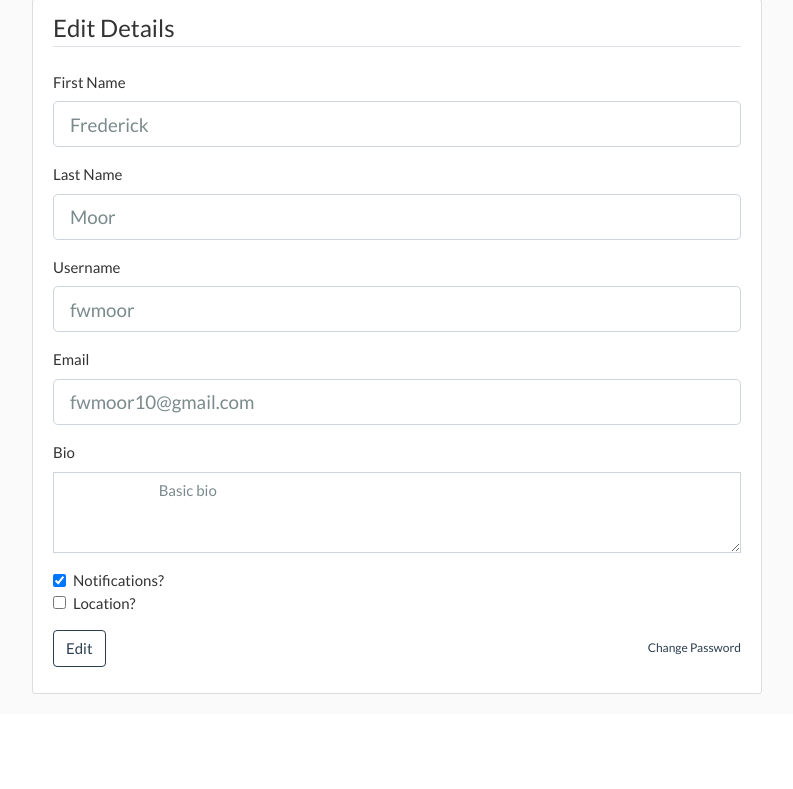
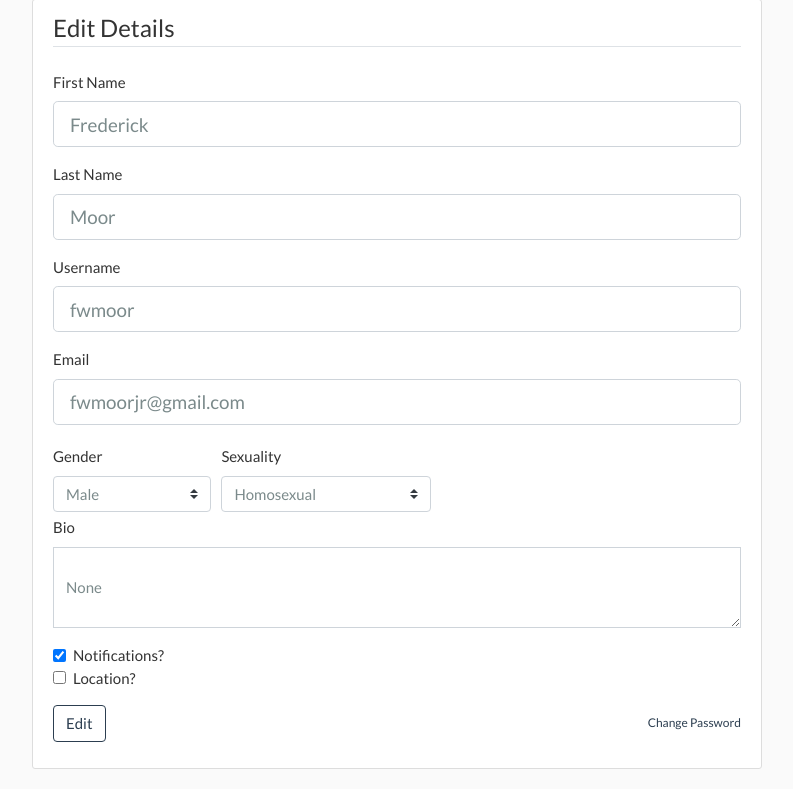
Before and after one commit to FWMoor/Matcha, a Flask app: page /user/profile/edit in a window 1280 px wide. Shown: the part 102-891 px from the top of the page, without its empty margins (243-1036 px from the left). Before the commit the page ends 796 px from the top, so only its background shows below. Run offline with Flask 2, Linux system fonts and the light colour scheme; a user stored in the database is signed in; data comes from the database, SQL or seed files in the repository; some libraries are stand-ins or nearby versions.

Commit message:
gender and sexuality added

```diff
--- a/matcha/db.py
+++ b/matcha/db.py
@@ -48,11 +48,6 @@
 		notification TEXT NOT NULL
 	);""")
 	con.commit()
-	cur.execute("""CREATE TABLE IF NOT EXISTS preferences (
-		id INTEGER PRIMARY KEY AUTOINCREMENT,
-		preference TEXT NOT NULL
-	);""")
-	con.commit()
 	cur.execute("""CREATE TABLE IF NOT EXISTS photos (
 		id INTEGER PRIMARY KEY AUTOINCREMENT,
 		userId INTEGER NOT NULL,
@@ -69,9 +64,9 @@
 		password TEXT NOT NULL,
 		verify TEXT,
 		banned INTEGER NOT NULL DEFAULT 0,
-		gender INTEGER NOT NULL DEFAULT 0,
+		gender TEXT,
 		bio TEXT,
-		preference INTEGER NOT NULL DEFAULT 0,
+		sexuality TEXT DEFAULT 'S',
 		tags TEXT,
 		location TEXT,
 		notifications INTERGER NOT NULL DEFAULT 1,
--- a/matcha/static/main.css
+++ b/matcha/static/main.css
@@ -113,3 +113,7 @@
 	justify-content: center;
 	text-align: center;
 }
+
+.info-heads {
+	margin-bottom: 0.1rem !important;
+}
--- a/matcha/users/routes.py
+++ b/matcha/users/routes.py
@@ -25,7 +25,10 @@
 	cur.execute("SELECT * FROM users WHERE NOT id=?", [id])
 	tot = cur.fetchall()
 	total = len(tot)
-	fame = (likes + matches) / total * 5
+	if (total > 0):
+		fame = (likes + matches) / total * 5
+	else:
+		fame = 0
 	cur.execute("UPDATE users SET fame=? WHERE id=?", [round(fame, 1), id])
 	con.commit()
 	con.close()
@@ -33,11 +36,12 @@
 
 def get_id_from_username(username):
 	con = db_connect()
+	con.row_factory = dict_factory
 	cur = con.cursor()
 	cur.execute("SELECT * FROM users WHERE username=?", [username])
 	user = cur.fetchone()
 	con.close()
-	return user[3]
+	return user['username']
 
 def save_picture(form_picture):
 	random_hex = secrets.token_hex(8)
@@ -128,7 +132,7 @@
 			flash('Username or email already in use!', 'danger')
 			return redirect(url_for('users.edit'))
 		else:
-			cur.execute("UPDATE users SET fname=?, lname=?, username=?, email=?, bio=?, notifications=? WHERE id=?", [request.form.get('fname'), request.form.get('lname'), request.form.get('username'), request.form.get('email'), request.form.get('bio'), notif, session['id']])
+			cur.execute("UPDATE users SET fname=?, lname=?, username=?, email=?, gender=?, sexuality=?, bio=?, notifications=? WHERE id=?", [request.form.get('fname'), request.form.get('lname'), request.form.get('username'), request.form.get('email'), request.form.get('gender'), request.form.get('sexuality'), request.form.get('bio'), notif, session['id']])
 			con.commit()
 			con.close()
 			session['username'] = request.form.get('username')
--- a/matcha/users/templates/edit.html
+++ b/matcha/users/templates/edit.html
@@ -50,6 +50,50 @@
 					value="{{ user.email }}"
 					required
 				/>
+			</div>
+			<div class="form-row align-items-center">
+				<div class="col-auto my-1">
+					<label class="mr-sm-2" for="gender">Gender</label>
+					<select
+						class="custom-select mr-sm-2 form-control form-control-lg"
+						id="gender"
+						name="gender"
+					>
+						{% if user.gender %} {% if user.gender == 'M' %}
+						<option selected hidden value="M">Male</option>
+						{% elif user.gender == 'F' %}
+						<option selected hidden value="F">Female</option>
+						{% else %}
+						<option selected hidden value="O">Other</option>
+						{% endif %} {% else %}
+						<option disabled selected hidden>Choose...</option>
+						{% endif %}
+						<option value="M">Male</option>
+						<option value="F">Female</option>
+						<option value="O">Other</option>
+					</select>
+				</div>
+				<div class="col-auto my-1">
+					<label class="mr-sm-2" for="gender">Sexuality</label>
+					<select
+						class="custom-select mr-sm-2 form-control form-control-lg"
+						id="sexuality"
+						name="sexuality"
+					>
+						{% if user.sexuality %} {% if user.sexuality == 'S' %}
+						<option selected hidden value="S">Heterosexual</option>
+						{% elif user.sexuality == 'G' %}
+						<option selected hidden value="G">Homosexual</option>
+						{% else %}
+						<option selected hidden value="B">Bisexual</option>
+						{% endif %} {% else %}
+						<option disabled selected hidden>Choose...</option>
+						{% endif %}
+						<option value="S">Heterosexual</option>
+						<option value="G">Homosexual</option>
+						<option value="B">Bisexual</option>
+					</select>
+				</div>
 			</div>
 			<div class="form-group">
 				<label for="bio">Bio</label>
```
Also changed, not shown: matcha/main/routes.py (+22 -2 lines), matcha/main/templates/feed.html (+5 -2 lines), matcha/users/templates/profile.html (+30 -6 lines), matcha/site.db, matcha/static/photos/1.53497e37df8a03b1.jpg (added).
